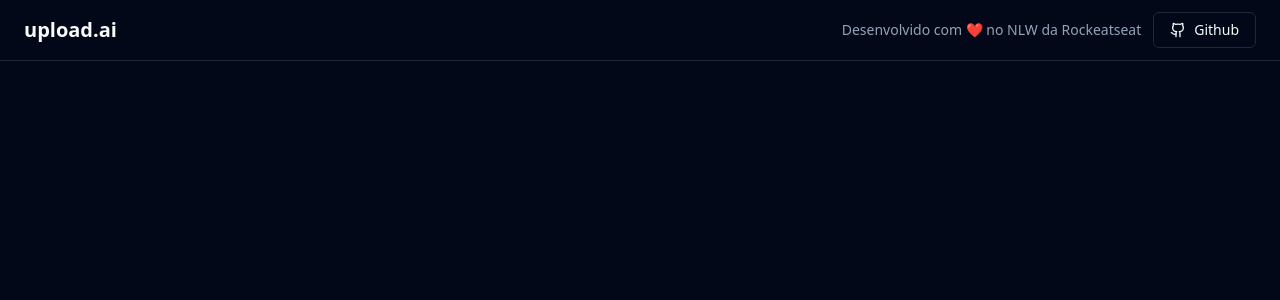
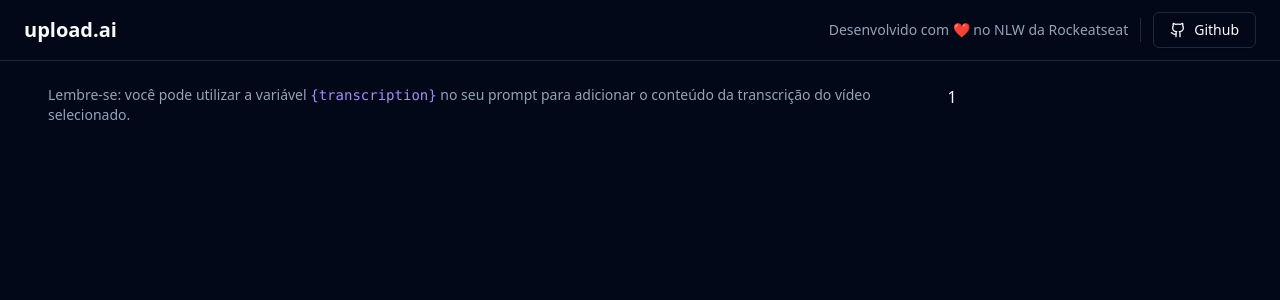
Before and after one commit to Paulo1402/NLW-IA, a React (Vite) app: page / in a window 1280 px wide. Shown: the top 300 px of the page. Built offline with nearby package versions, Linux system fonts and the light colour scheme.

Commit message:
add textarea component

```diff
--- a/src/App.tsx
+++ b/src/App.tsx
@@ -1,9 +1,10 @@
 import { Github } from 'lucide-react'
 import { Button } from './components/ui/button'
+import { Separator } from './components/ui/separator'
 
 function App() {
   return (
-    <div>
+    <div className="min-h-screen flex flex-col">
       <div className="px-6 py-3 flex items-center justify-between border-b">
         <h1 className="text-xl font-bold">upload.ai</h1>
 
@@ -11,12 +12,28 @@
           <span className="text-sm text-muted-foreground">
             Desenvolvido com ❤️ no NLW da Rockeatseat
           </span>
+
+          <Separator orientation="vertical" className="h-6" />
+
           <Button variant="outline">
             <Github className="w-4 h-4 mr-2" />
             Github
           </Button>
         </div>
       </div>
+
+      <main className="flex-1 p-6 flex gap-6">
+        <div className="flex flex-col flex-1 gap-4">
+          <div className="grid grid-rows-2 gap-4 flex-1"></div>
+        </div>
+
+        <p className="text-sm text-muted-foreground">
+          Lembre-se: você pode utilizar a variável{' '}
+          <code className="text-violet-400">{'{transcription}'}</code> no seu
+          prompt para adicionar o conteúdo da transcrição do vídeo selecionado.
+        </p>
+        <aside className="w-80">1</aside>
+      </main>
     </div>
   )
 }
--- /dev/null
+++ b/src/components/ui/textarea.tsx
@@ -0,0 +1,24 @@
+import * as React from "react"
+
+import { cn } from "@/lib/utils"
+
+export interface TextareaProps
+  extends React.TextareaHTMLAttributes<HTMLTextAreaElement> {}
+
+const Textarea = React.forwardRef<HTMLTextAreaElement, TextareaProps>(
+  ({ className, ...props }, ref) => {
+    return (
+      <textarea
+        className={cn(
+          "flex min-h-[60px] w-full rounded-md border border-input bg-transparent px-3 py-2 text-sm shadow-sm placeholder:text-muted-foreground focus-visible:outline-none focus-visible:ring-1 focus-visible:ring-ring disabled:cursor-not-allowed disabled:opacity-50",
+          className
+        )}
+        ref={ref}
+        {...props}
+      />
+    )
+  }
+)
+Textarea.displayName = "Textarea"
+
+export { Textarea }
```
